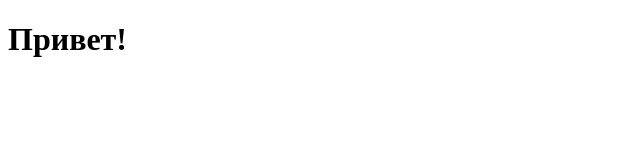
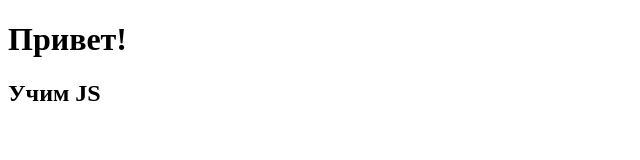
Before and after one commit to Mar4ella89/Homework, a plain HTML site: page index.html in a window 1280 px wide. Shown: the whole page, without its empty margins (0-640 px from the left). Drawn offline with Linux system fonts and the light colour scheme.

Commit message:
Update index.html

```diff
--- a/index.html
+++ b/index.html
@@ -8,5 +8,6 @@
 </head>
 <body>
 <h1>Привет!</h1>
+<h2>Учим JS</h2>
 </body>
 </html>
```
